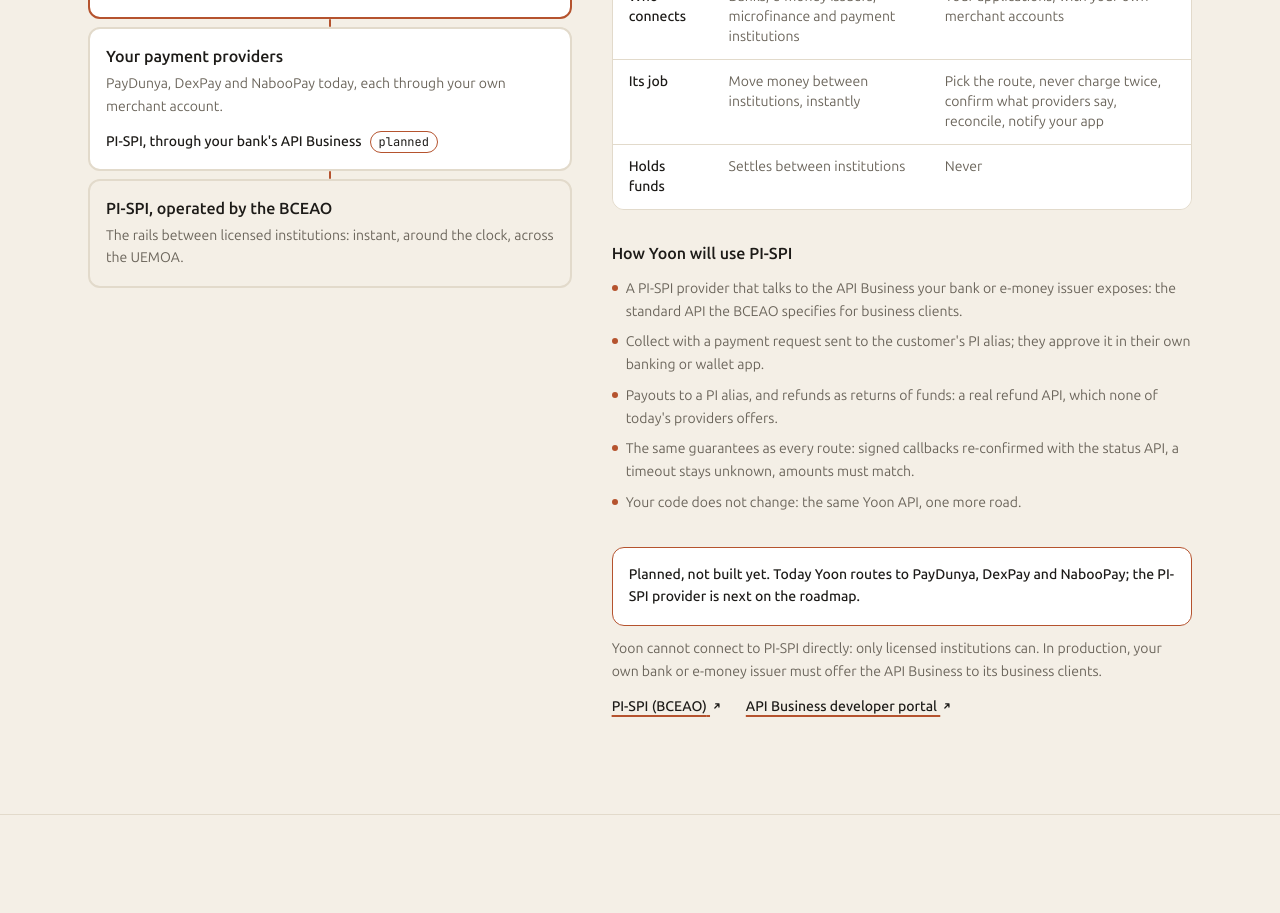
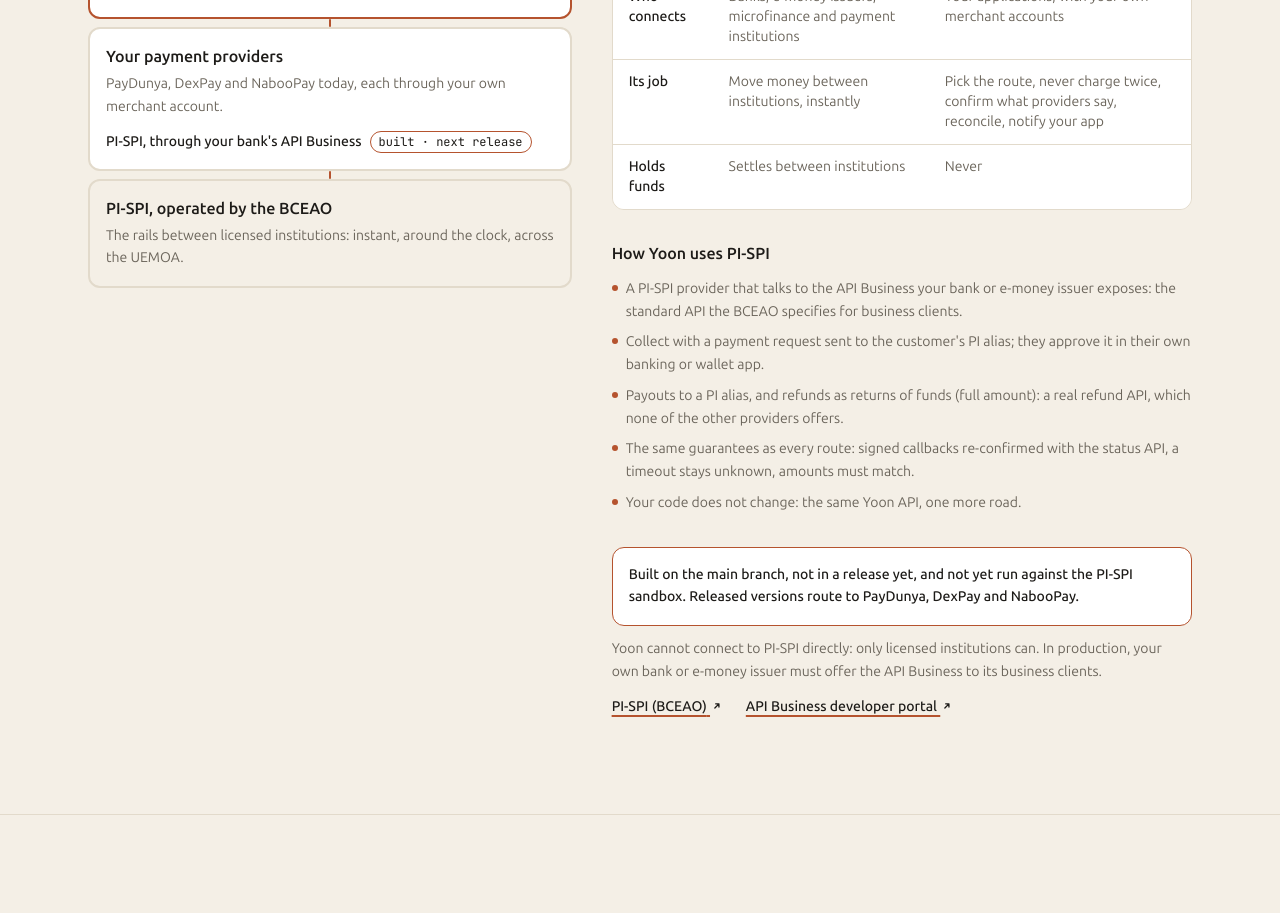
Before and after one commit to crossben/yoon-site, a Next.js app: page / in a window 1280 px wide. Shown: the part 3480-4393 px from the top of the page. Built offline with nearby package versions, Linux system fonts and the light colour scheme.

Commit message:
PI-SPI provider built: update status copy, facts and gateway snapshot

```diff
--- a/content/en.ts
+++ b/content/en.ts
@@ -143,7 +143,7 @@ export const en: Content = {
         title: "Your payment providers",
         body: "PayDunya, DexPay and NabooPay today, each through your own merchant account.",
         pispiRoute: "PI-SPI, through your bank's API Business",
-        plannedBadge: "planned",
+        plannedBadge: "built · next release",
       },
       rails: {
         title: "PI-SPI, operated by the BCEAO",
@@ -182,17 +182,17 @@ export const en: Content = {
       ],
     },
     use: {
-      heading: "How Yoon will use PI-SPI",
+      heading: "How Yoon uses PI-SPI",
       items: [
         "A PI-SPI provider that talks to the API Business your bank or e-money issuer exposes: the standard API the BCEAO specifies for business clients.",
         "Collect with a payment request sent to the customer's PI alias; they approve it in their own banking or wallet app.",
-        "Payouts to a PI alias, and refunds as returns of funds: a real refund API, which none of today's providers offers.",
+        "Payouts to a PI alias, and refunds as returns of funds (full amount): a real refund API, which none of the other providers offers.",
         "The same guarantees as every route: signed callbacks re-confirmed with the status API, a timeout stays unknown, amounts must match.",
         "Your code does not change: the same Yoon API, one more road.",
       ],
     },
     statusNote:
-      "Planned, not built yet. Today Yoon routes to PayDunya, DexPay and NabooPay; the PI-SPI provider is next on the roadmap.",
+      "Built on the main branch, not in a release yet, and not yet run against the PI-SPI sandbox. Released versions route to PayDunya, DexPay and NabooPay.",
     caveat:
       "Yoon cannot connect to PI-SPI directly: only licensed institutions can. In production, your own bank or e-money issuer must offer the API Business to its business clients.",
     links: { site: "PI-SPI (BCEAO)", developer: "API Business developer portal" },
--- a/content/facts.ts
+++ b/content/facts.ts
@@ -47,7 +47,7 @@ export const providers = [
   },
 ] as const;
 
-/** Source: README.md — "None of the three offers a refund API: refund a customer by sending a payout." */
+/** Source: README.md — "PayDunya, DexPay and NabooPay offer no refund API: refund a customer by sending a payout." */
 export const refundByPayout = true;
 
 /** Source: CHANGELOG.md § Known limitations. */
@@ -87,8 +87,9 @@ export const guaranteeSources = {
  *   - https://developer.pispi.bceao.int/ (API Business specification, version 1.5.0: an API that
  *     participants expose to their business clients — payment requests, payments, returns of
  *     funds, webhooks signed with HMAC-SHA256, OAuth2 + mTLS)
- * Yoon's PI-SPI provider is PLANNED, not built: the site must always say so. When it ships, add
- * its README line to scripts/check-facts.mjs and move `providerStatus` to "available".
+ * Yoon's PI-SPI provider is built on the gateway's main branch but NOT RELEASED and not
+ * sandbox-tested (README.md providers table, CHANGELOG.md [Unreleased], docs/providers/pispi.md):
+ * the site must always say so. When a release includes it, move `providerStatus` to "available".
  */
 export const pispi = {
   site: "https://pispi.bceao.int/",
@@ -96,14 +97,14 @@ export const pispi = {
   operator: "BCEAO",
   zone: "UEMOA",
   apiBusinessVersion: "1.5.0",
-  providerStatus: "planned",
+  providerStatus: "unreleased",
 } as const;
 
 /** Client libraries. Source: README.md § Client libraries, ADR-0018. */
 export const clients = {
   php: { package: "yoonpay/yoon-php", requires: "PHP 8.2+, Laravel 10–13" },
   java: { package: "io.github.crossben:yoon-java", requires: "Java 17+" },
-  js: { package: "@yoonpay/yoon", requires: "Node ≥ 18 — also Bun, Deno and edge runtimes" },
+  js: { package: "@yoonpay/yoon", requires: "Node ≥ 20 — also Bun, Deno and edge runtimes" },
 } as const;
 
 /** Licence split. Source: docs/licensing.md. */
--- a/content/fr.ts
+++ b/content/fr.ts
@@ -154,7 +154,7 @@ export const fr: Content = {
         title: "Vos prestataires de paiement",
         body: "PayDunya, DexPay et NabooPay aujourd'hui, chacun via votre propre compte marchand.",
         pispiRoute: "PI-SPI, via l'API Business de votre banque",
-        plannedBadge: "prévu",
+        plannedBadge: "développé · prochaine version",
       },
       rails: {
         title: "PI-SPI, opéré par la BCEAO",
@@ -194,17 +194,17 @@ export const fr: Content = {
       ],
     },
     use: {
-      heading: "Comment Yoon utilisera PI-SPI",
+      heading: "Comment Yoon utilise PI-SPI",
       items: [
         "Un prestataire PI-SPI qui parle à l'API Business proposée par votre banque ou votre émetteur de monnaie électronique : l'API standard définie par la BCEAO pour les clients entreprises.",
         "L'encaissement par une demande de paiement envoyée à l'alias PI du client ; il la valide dans sa propre application bancaire ou de portefeuille.",
-        "Des paiements vers un alias PI, et des remboursements sous forme de retours de fonds : une vraie API de remboursement, qu'aucun prestataire actuel ne propose.",
+        "Des paiements vers un alias PI, et des remboursements sous forme de retours de fonds (montant total) : une vraie API de remboursement, qu'aucun autre prestataire ne propose.",
         "Les mêmes garanties que pour toutes les routes : callbacks signés reconfirmés auprès de l'API de statut, un délai dépassé reste « inconnu », les montants doivent correspondre.",
         "Votre code ne change pas : la même API Yoon, une route de plus.",
       ],
     },
     statusNote:
-      "Prévu, pas encore construit. Aujourd'hui, Yoon passe par PayDunya, DexPay et NabooPay ; le prestataire PI-SPI est le prochain sur la feuille de route.",
+      "Développé sur la branche principale, pas encore publié dans une version, et pas encore essayé contre la sandbox PI-SPI. Les versions publiées passent par PayDunya, DexPay et NabooPay.",
     caveat:
       "Yoon ne peut pas se connecter directement à PI-SPI : seuls les établissements agréés le peuvent. En production, votre banque ou votre émetteur de monnaie électronique doit proposer l'API Business à ses clients entreprises.",
     links: { site: "PI-SPI (BCEAO)", developer: "Portail développeur de l'API Business" },
--- a/gateway/SOURCE.json
+++ b/gateway/SOURCE.json
@@ -1,6 +1,6 @@
 {
   "repository": "https://github.com/crossben/yoonpay",
   "commit": "272605d83cfc82b9160b1cb2900e8b480f908d5c",
-  "uncommittedChangesInSource": false,
+  "uncommittedChangesInSource": true,
   "note": "Generated by `npm run sync:gateway`. Do not edit files in gateway/ by hand."
 }
--- a/gateway/api/openapi.yaml
+++ b/gateway/api/openapi.yaml
@@ -1002,6 +1002,7 @@ components:
           type: object
           properties:
             phone: { type: string, description: 'Local or international; validated for `country`.' }
+            pi_alias: { type: string, maxLength: 64, description: "The customer's PI-SPI payment alias. Required by the `pispi` provider." }
         reference: { type: string, maxLength: 255, description: Your own order id. }
         description: { type: string, maxLength: 500 }
         return_url: { type: string, format: uri, maxLength: 2048 }
@@ -1067,9 +1068,10 @@ components:
         method: { type: string, maxLength: 32 }
         recipient:
           type: object
-          required: [phone]
+          description: 'A phone, or a PI-SPI payment alias (`pispi` provider): at least one.'
           properties:
             phone: { type: string }
+            pi_alias: { type: string, maxLength: 64, description: "The recipient's PI-SPI payment alias. Required by the `pispi` provider." }
         reference: { type: string, maxLength: 255 }
         provider: { type: string, description: 'Optional: pin a configured provider.' }
 
@@ -1089,7 +1091,7 @@ components:
           type: object
           required: [phone]
           properties:
-            phone: { type: string, example: '+22177***67' }
+            phone: { type: [string, 'null'], example: '+22177***67', description: Masked. Null when the payout went to a PI-SPI alias. }
         provider: { type: string }
         provider_reference: { type: [string, 'null'] }
         routing_reason: { type: [string, 'null'] }
--- a/scripts/gateway.mjs
+++ b/scripts/gateway.mjs
@@ -29,8 +29,11 @@ export const REQUIRED_STRINGS = {
     "| PayDunya | Wave, Orange Money, Free Money, card | Wave, Orange Money, Free Money | — |",
     "| DexPay | Wave, Orange Money, Free Money, card | Wave, Orange Money | — |",
     "| NabooPay | Wave, Orange Money, Free Money, card | — | — |",
+    "| PI-SPI (BCEAO) | Payment request to a PI alias, 8 UEMOA countries | To a PI alias | Full amount |",
+    "the PI-SPI adapter is on the\n> main branch, not in a release yet",
     // Refunds
-    "None of the three offers a refund API: refund a customer by sending a payout.",
+    "PayDunya, DexPay and NabooPay offer no refund API: refund a customer by sending a payout.",
+    "PI-SPI returns the full amount of a payment",
     // Status (not sandbox-tested)
     "yet been run against the providers' sandboxes",
     // Money safety
@@ -54,6 +57,7 @@ export const REQUIRED_STRINGS = {
   ],
   "CHANGELOG.md": [
     "## [0.1.0]",
+    "New provider **PI-SPI**",
     "Senegal (XOF) only. No provider offers refunds through an API; refund by payout.",
   ],
   "docs/load-test.md": [
@@ -85,6 +89,12 @@ export const REQUIRED_STRINGS = {
   "docs/adr/0007-no-default-telemetry.md": ["Yoon sends nothing anywhere by default"],
   "clients/php/README.md": ["composer require yoonpay/yoon-php"],
   "clients/java/README.md": ["Java 17+"],
+  "docs/providers/pispi.md": [
+    "has **not yet been run against the PI-SPI sandbox**",
+    "Payment request (`POST /demandes-paiements`, category `521`, e-commerce)",
+    "A partial refund is refused",
+    "Your bank or e-money issuer must offer it",
+  ],
   "clients/js/README.md": [
     "npm install @yoonpay/yoon",
     "The client **never retries**",
```
Also changed, not shown: gateway/CHANGELOG.md, gateway/README.md, 1 other file (tests, documents, lock files or other folders).
